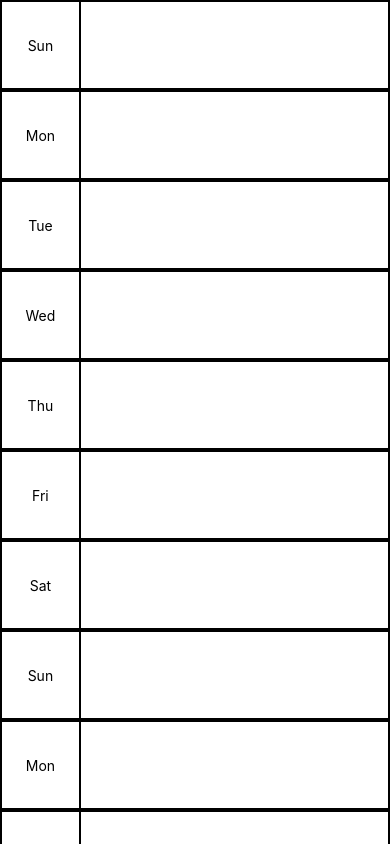
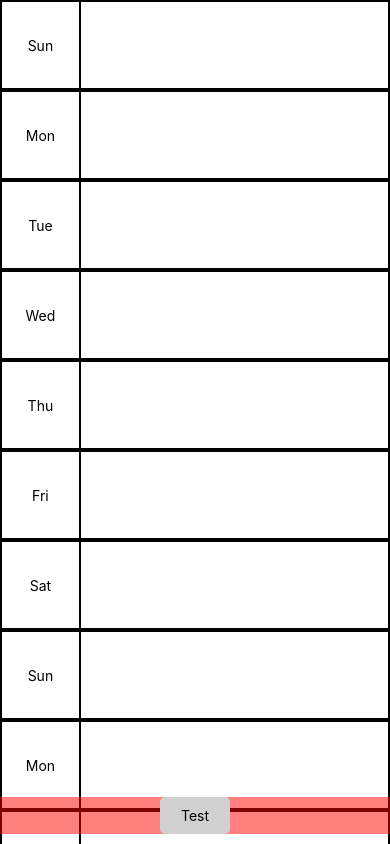
Before and after one commit to ItsGabeReal/AssignmentTiles, a React Native app: screen / in a window 390 px wide. Built offline with nearby package versions, Linux system fonts and the light colour scheme.

Commit message:
Updated Dependencies

```diff
--- a/App.js
+++ b/App.js
@@ -3,8 +3,11 @@ import {
   StyleSheet,
   Text,
   View,
-  FlatList
+  FlatList,
+  TouchableOpacity,
+  PanResponder // <- I think this is what I need for drag & drop stuff
 } from "react-native";
+import { Button } from "react-native-web";
 
 // Variables outside app are the same across all instances of app
 // Variables inside app are unique across each instance of app
@@ -74,7 +77,8 @@ const elements = [
 ];
 
 // Components
-const DayContainer = ({day}) => (
+const DayContainer = ({day}) => {
+  return (
     <View style={styles.rowContainer}>
       <View style={styles.dateContainer}>
         <Text>{day}</Text>
@@ -84,6 +88,15 @@ const DayContainer = ({day}) => (
       </View>
     </View>
   )
+}
+
+const SimpleButton = ({text}) => {
+  return (
+    <TouchableOpacity style={styles.button}>
+      <Text>{text}</Text>
+    </TouchableOpacity>
+  )
+}
 
 export default function App() {
 
@@ -95,6 +108,9 @@ export default function App() {
         keyExtractor={item => item.date.getTime()} // FlatLists are supposed to have a keyExtractor, but it seems to work fine without it
         renderItem={({item}) => <DayContainer day={item.day}/>}
       />
+      <View style={styles.buttonContainer}>
+        <SimpleButton text={"Test"} />
+      </View>
     </View>
   );
 }
@@ -120,5 +136,20 @@ const styles = StyleSheet.create({
   entryContainer: {
     flex: 4,
     borderWidth: 1
+  },
+  buttonContainer: {
+    backgroundColor: '#ff000080',
+    position: 'absolute',
+    bottom: 10,
+    left: 0,
+    right: 0,
+    alignItems: 'center'
+  },
+  button: {
+    backgroundColor: '#d0d0d0',
+    padding: 10,
+    borderRadius: 5,
+    width: 70,
+    alignItems: 'center'
   }
 });
```
Also changed, not shown: package.json (+6 -6 lines), 1 other file (tests, documents, lock files or other folders). Lines whose indentation alone changed are shown as unchanged.
